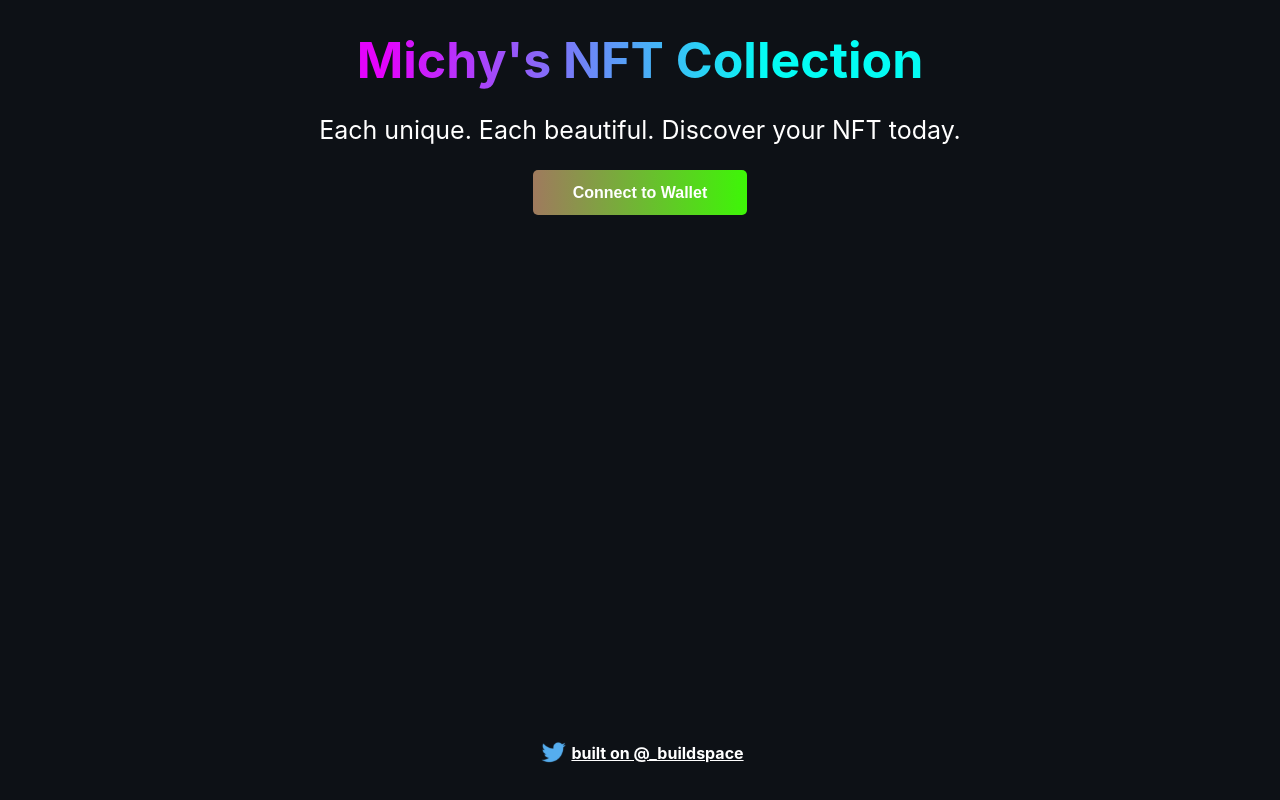
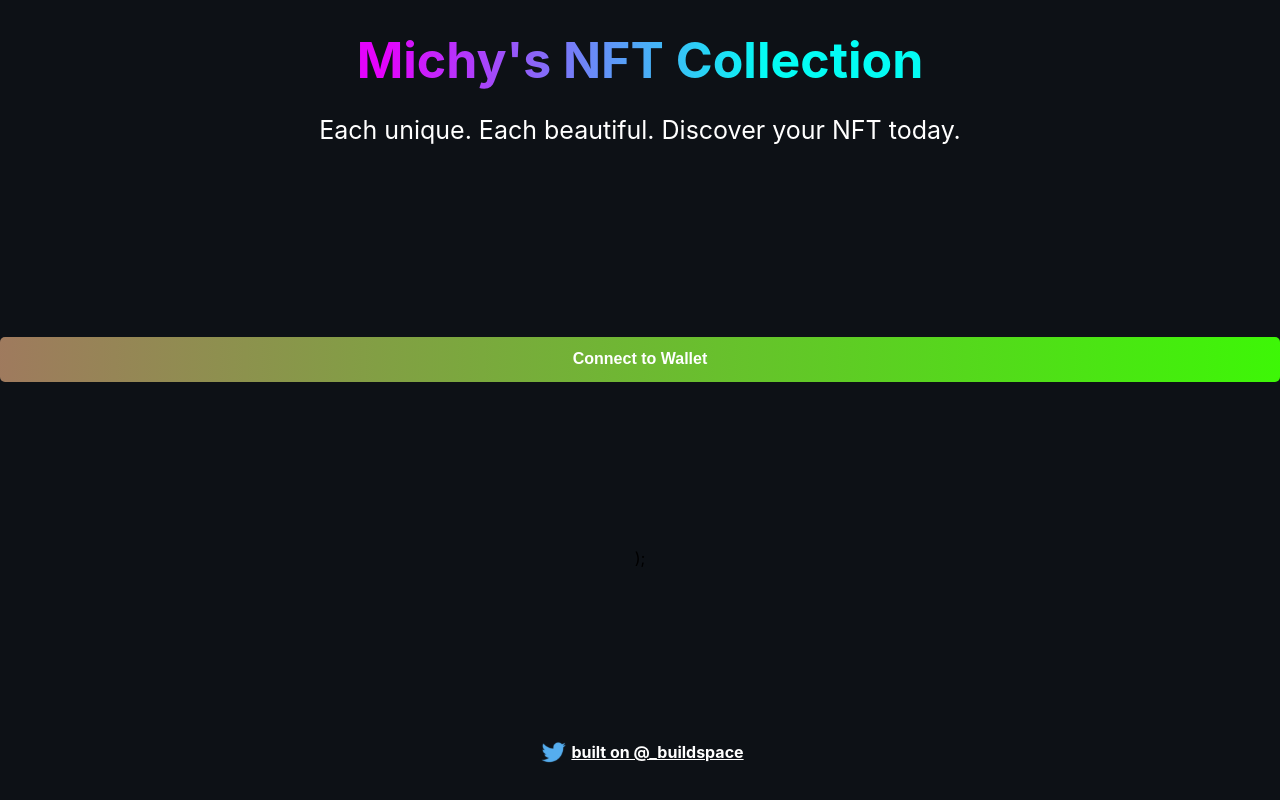
Before and after one commit to michhub-dev/nftToken, a React (Create React App) app in the folder buildspace-nft-course-starter-main/: page / in a window 1280 px wide. Built offline with nearby package versions, Linux system fonts and the light colour scheme.

Commit message:
Updated function to mint nft

```diff
--- a/buildspace-nft-course-starter-main/src/App.js
+++ b/buildspace-nft-course-starter-main/src/App.js
@@ -1,6 +1,7 @@
 import React, { useEffect, useState } from "react";
 import './styles/App.css';
 import twitterLogo from './assets/twitter-logo.svg';
+import { ethers } from "ethers";
 
 // Constants
 const TWITTER_HANDLE = '_buildspace';
@@ -60,20 +61,25 @@ const App = () => {
       if (ethereum) {
         const provider = new ethers.providers.web3Provider(ethereum);
         const signer = provider.getSigner();
-        const getContract = new ethers.contract(contractAddress, MichyNft.abi, signer);
+        // create the connection to the contract
+        const connectContract = new ethers.contract(contractAddress, MichyNft.abi, signer);
 
         console.log("pop wallet now to pay gas...")
-        const nftTxn = await getContract.getNfts();
+        //call the contract
+        const nftTxn = await connectContract.getNfts();
         console.log("Mining...pls wait");
-          await nftTxn.wait();
+          await nftTxn.wait();//wait for it to be mined
+        // link the etherscan url
         console.log(`Mined, view transaction: https://rinkeby.etherscan.io/tx/${nftTxn.hash}`);
       } else{
-        alert("ethereum object doesn't exist")
+        alert("ethereum object doesn't exist");
       }
     } catch(error) {
-      console.log(error);
+      console.log(error)
     }
   }
+
+
   // Render Methods
   const renderNotConnectedContainer = () => (
     <button className="cta-button connect-wallet-button" onClick={connectWallet}>
@@ -93,9 +99,15 @@ const App = () => {
           <p className="sub-text">
             Each unique. Each beautiful. Discover your NFT today.
           </p>
-          {renderNotConnectedContainer()}
-          {/* <p className="sub-text">Contract public addresses {userAddress}</p> */}
+         {/* {renderNotConnectedContainer()}
+           <p className="sub-text">Contract public addresses {userAddress}</p> */}
         </div>
+          {userAccount === ""
+     ? renderNotConnectedContainer()
+    : (
+      <button onClick={callContractFromWeb} className="cta-button connect-wallet-button"> Mint NFT</button>
+    )}
+  );
         <div className="footer-container">
           <img alt="Twitter Logo" className="twitter-logo" src={twitterLogo} />
           <a
```
